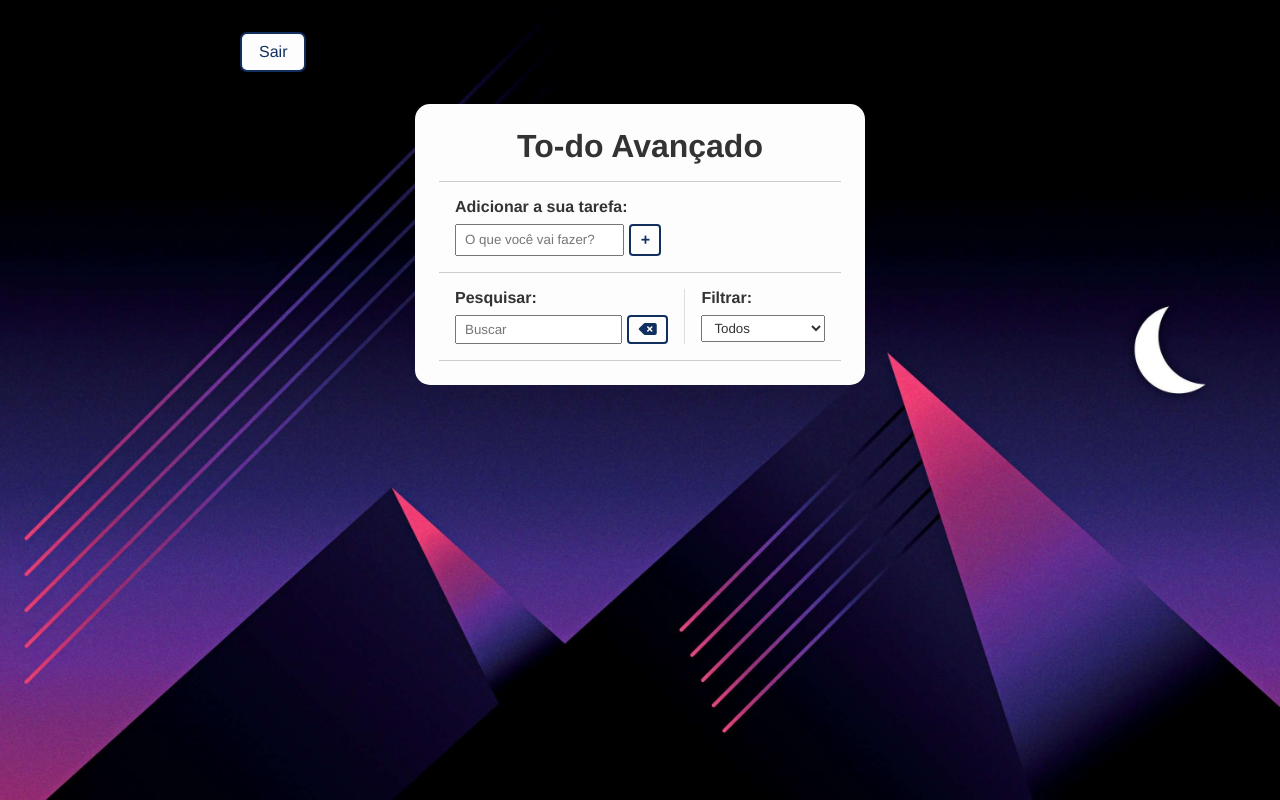
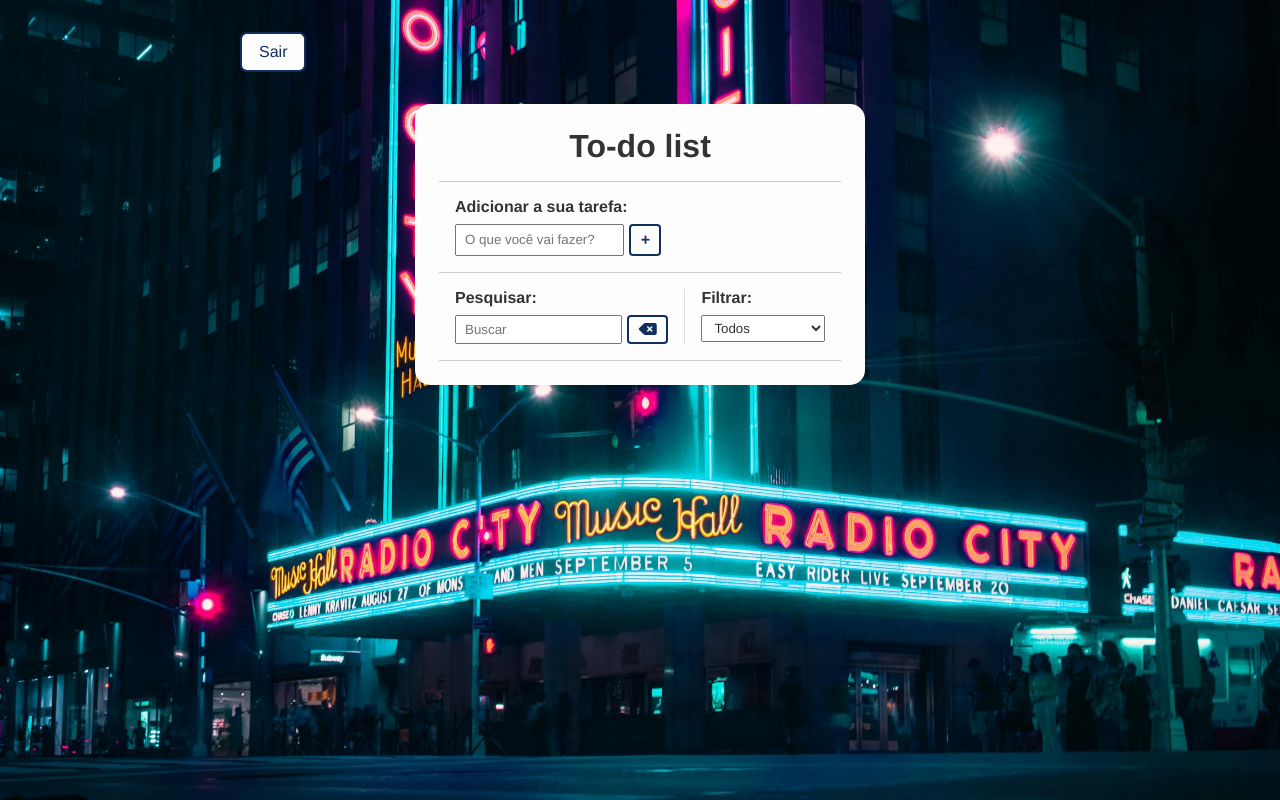
Before and after one commit to marcoshgss/TODO-List, a plain HTML site: page index.html in a window 1280 px wide. Drawn offline with Linux system fonts and the light colour scheme.

Commit message:
autenticação-update-tela-login-e-demais-concluído

```diff
--- a/assets/css/login.css
+++ b/assets/css/login.css
@@ -8,11 +8,11 @@
 }
 
 body {
-    background-image: url(../img/undefined\ -\ Imgur.png);
+    background-image: url("../img/pexels-4.jpg");
     background-repeat:no-repeat;
     background-size: cover;
+    background-position:center;
     background-attachment: fixed;
-    margin-left: 45px;
 }
 
 .container {
--- a/assets/css/register.css
+++ b/assets/css/register.css
@@ -8,9 +8,10 @@
 }
 
 body {
-    background-image: url(../img/undefined\ -\ Imgur\ \(1\).jpg);
+    background-image: url("../img/pexels-2.jpg");
     background-repeat:no-repeat;
     background-size: cover;
+    background-position:center;
     background-attachment: fixed;
 }
 
--- a/assets/css/style.css
+++ b/assets/css/style.css
@@ -12,7 +12,8 @@ html {
 }
 
 body {
-    background-image: url("../img/undefined\ -\ Imgur1.jpg");
+    background-image: url("../img/pexels-3.jpg");
+    background-repeat: no-repeat;
     background-attachment: fixed;
     background-position: center;
     background-size: cover;
--- a/index.html
+++ b/index.html
@@ -4,7 +4,7 @@
 <head>
     <meta charset="UTF-8">
     <meta name="viewport" content="width=device-width, initial-scale=1.0">
-    <title>To-do Avançado</title>
+    <title>To-do list</title>
     <link rel="stylesheet" href="assets/css/style.css">
     <link rel="stylesheet" href="https://cdnjs.cloudflare.com/ajax/libs/font-awesome/6.4.2/css/all.min.css"
         integrity="sha512-z3gLpd7yknf1YoNbCzqRKc4qyor8gaKU1qmn+CShxbuBusANI9QpRohGBreCFkKxLhei6S9CQXFEbbKuqLg0DA=="
@@ -18,9 +18,9 @@
         <h1 id="logado"></h1>
     </div>
     <div class="todo-container">
-       <header>
-            <h1>To-do Avançado</h1>
-       </header>
+        <header>
+            <h1>To-do list</h1>
+        </header>
         <form id="todo-form">
             <p>Adicionar a sua tarefa:</p>
             <div class="form-control">
```
Also changed, not shown: assets/js/login.js (+28 -18 lines), assets/js/register.js (+13 -13 lines), assets/js/script.js (+9 -10 lines), assets/html/login.html (indentation only), assets/img/pexels-1.jpg (added), assets/img/pexels-2.jpg (added), assets/img/pexels-3.jpg (added), assets/img/pexels-4.jpg (added).
